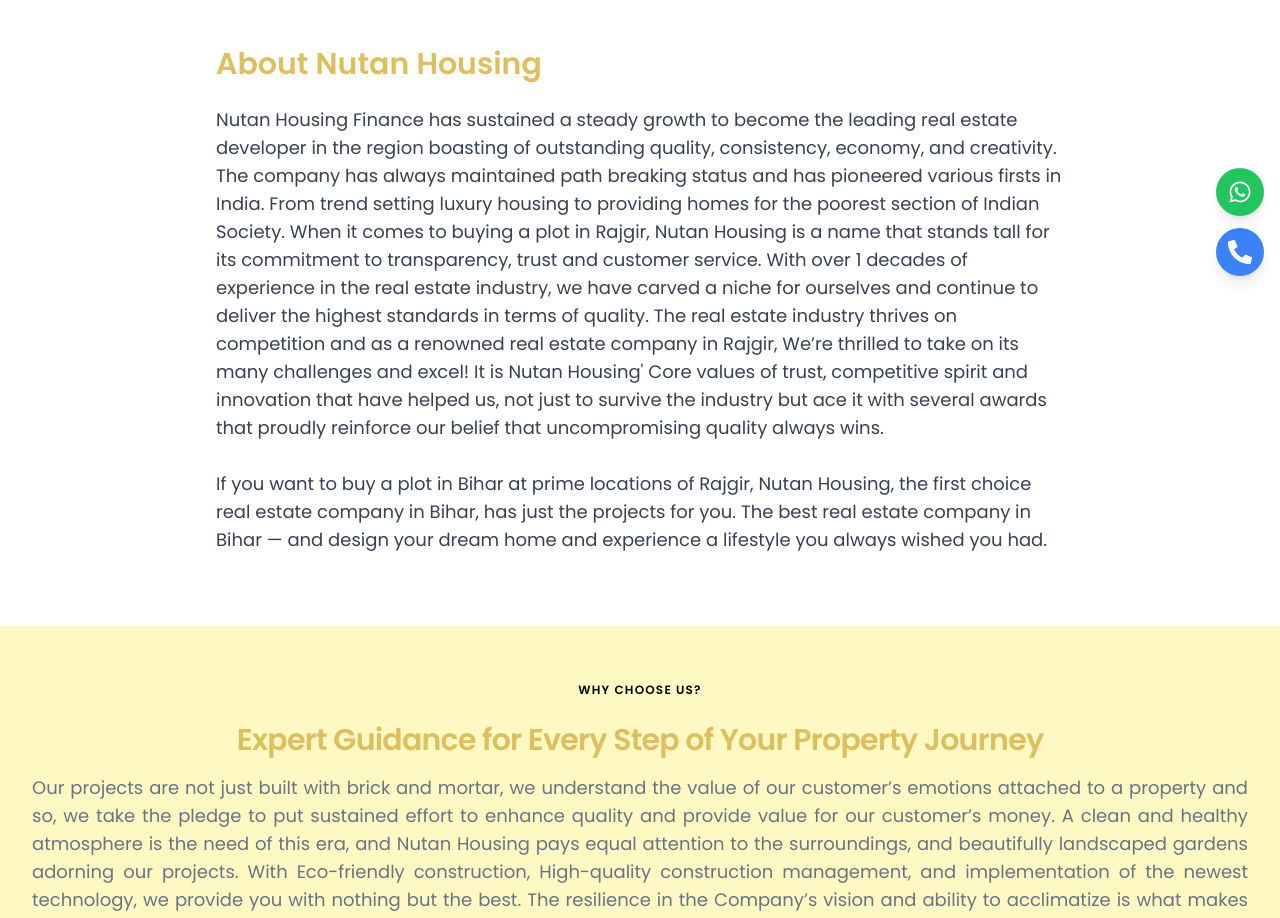
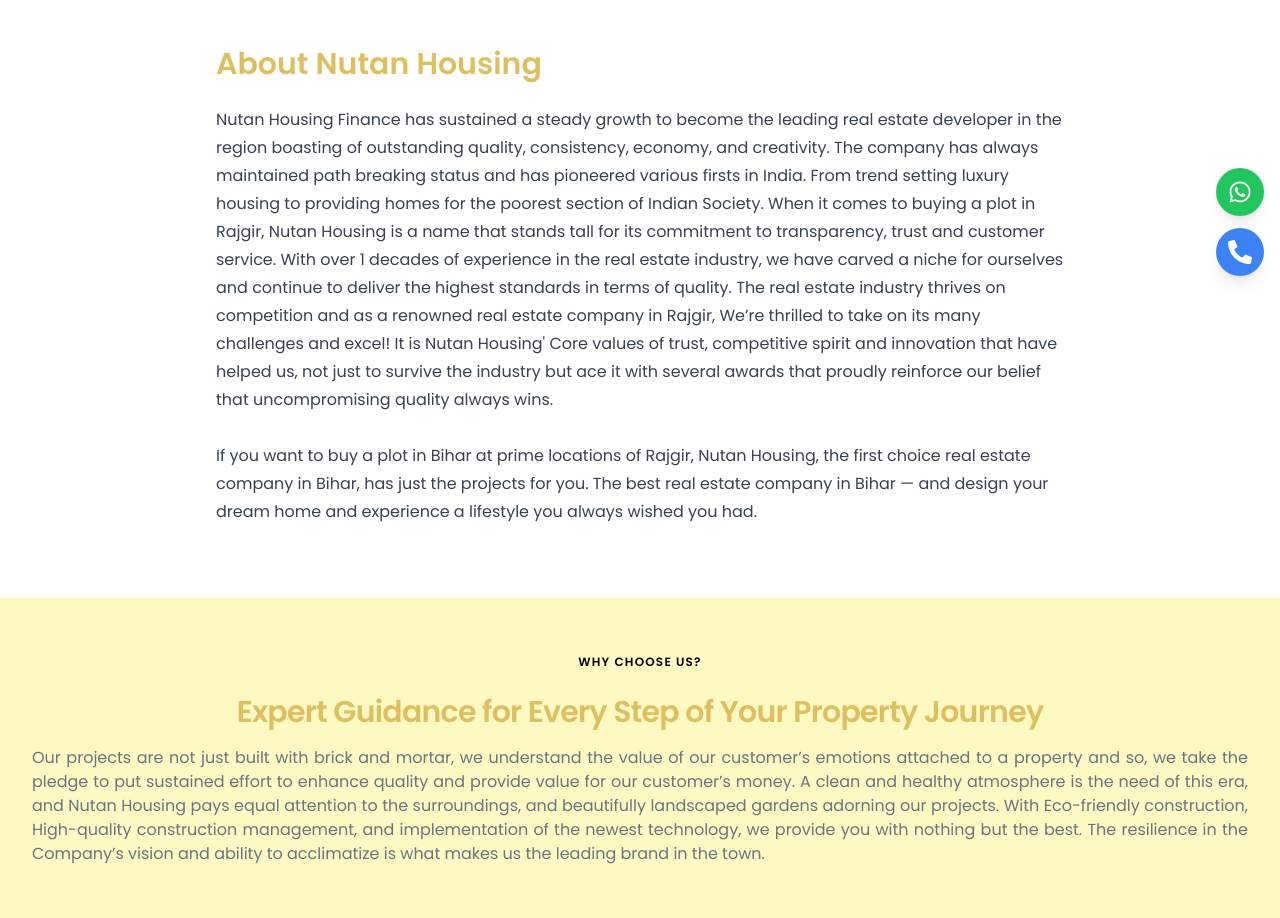
Before and after one commit to meaviishek/Nutan-Housing, a React (Vite) app in the folder Frontend/: page /about in a window 1280 px wide. Shown: the part 508-1426 px from the top of the page. Built offline with nearby package versions, Linux system fonts and the light colour scheme.

Commit message:
first commit

```diff
--- a/Frontend/src/components/pages/About.jsx
+++ b/Frontend/src/components/pages/About.jsx
@@ -16,7 +16,7 @@
     {/* About Us Content Section */}
     <div className="max-w-4xl mx-auto py-12  px-6">
         <h2 className="text-2xl lg:text-3xl font-semibold mb-6 text-primary">About Nutan Housing</h2>
-        <p className="text-lg text-gray-700 leading-7 mb-6">
+        <p className="text-md text-gray-700 leading-7 mb-6">
         Nutan Housing Finance has sustained a steady growth to become the leading real estate developer in the region boasting of outstanding quality, consistency, economy, and creativity. The company has always maintained path breaking status and has pioneered various firsts in India. From trend setting luxury housing to providing homes for the poorest section of Indian Society. When it comes to buying a plot in Rajgir, Nutan Housing is a name that stands tall for its commitment to transparency, trust and customer service. With over 1 decades of experience in the real estate industry, we have carved a niche for ourselves and continue to deliver the highest standards in terms of quality. The real estate industry thrives on competition and as a renowned real estate company in Rajgir, We’re thrilled to take on its many challenges and excel! It is Nutan Housing' Core values of trust, competitive spirit and innovation that have helped us, not just to survive the industry but ace it with several awards that proudly reinforce our belief that uncompromising quality always wins.
 <br/><br/>
 If you want to buy a plot in Bihar at prime locations of Rajgir, Nutan Housing, the first choice real estate company in Bihar, has just the projects for you. The best real estate company in Bihar — and design your dream home and experience a lifestyle you always wished you had.
@@ -38,7 +38,7 @@
                   <p className="font-heading mt-2 text-primary text-2xl lg:text-3xl leading-8 font-semibold tracking-tight  sm:text-4xl">
                     Expert Guidance for Every Step of Your Property Journey
                   </p>
-                  <p className="mt-4 max-w-10xl text-lg text-justify  font-poppins text-gray-500 lg:mx-auto">
+                  <p className="mt-4 max-w-10xl text-md text-justify  font-poppins text-gray-500 lg:mx-auto">
                     Our projects are not just built with brick and mortar, we understand the value of our customer’s emotions attached to a property and so, we take the pledge to put sustained effort to enhance quality and provide value for our customer’s money.
 
                     A clean and healthy atmosphere is the need of this era, and Nutan Housing pays equal attention to the surroundings, and beautifully landscaped gardens adorning our projects.
--- a/Frontend/src/components/pages/Home.jsx
+++ b/Frontend/src/components/pages/Home.jsx
@@ -75,7 +75,7 @@
       <section className="bg-yellow-100 py-12 text-center">
         <div className="container mx-auto">
           <h2 className="text-2xl lg:text-3xl font-bold text-primary mb-6">Nutan Housing: Building Dreams into Reality</h2>
-          <p className="text-lg text-gray-700 max-w-4xl mx-auto">Nutan Housing Finance offers luxury homes for reasonable costs, excellent customer care, and high satisfaction. We believe everyone deserves their dream home or business. From sustainable living spaces to exceptional amenities, Nutan Housing Finance ensures a smart, comfortable lifestyle.</p>
+          <p className="text-md text-gray-700 max-w-4xl mx-auto">Nutan Housing Finance offers luxury homes for reasonable costs, excellent customer care, and high satisfaction. We believe everyone deserves their dream home or business. From sustainable living spaces to exceptional amenities, Nutan Housing Finance ensures a smart, comfortable lifestyle.</p>
         </div>
       </section>
 
@@ -99,7 +99,7 @@
       <section className=" bg-yellow-100 py-12" id="nutan-housing">
             <div className="container mx-auto text-center">
                 <h2 className="text-2xl lg:text-3xl font-bold text-primary mb-6">Our Expertise</h2>
-                <p className=" text-lg text-gray-700 max-w-4xl mx-auto">
+                <p className=" text-md text-gray-700 max-w-4xl mx-auto">
                 Experience a seamless process of acquiring your dreamland, as our knowledgeable team assists you in finding the perfect piece of land that meets your preferences and requirements. Whether you're looking to make the most of your current property or embark on a new land-buying journey, our comprehensive services ensure you receive the support and expertise needed to unleash the full potential of your land investment or build the house of your dreams.
                 </p>
 
--- a/Frontend/src/components/pages/ProjectDetails.jsx
+++ b/Frontend/src/components/pages/ProjectDetails.jsx
@@ -254,7 +254,7 @@
       <div className="grid grid-cols-2 sm:grid-cols-3 md:grid-cols-4 gap-4">
         {project.neighbours.map((neighbour, index) => (
           <div key={index} className="border p-4 rounded-lg shadow-md hover:scale-105 transition-all duration-500">
-            <h3 className="text-xl font-semibold mb-2">{neighbour.name}</h3>
+            <h3 className="text-md font-semibold mb-2">{neighbour.name}</h3>
             {/* <p className="text-gray-600">Location: {neighbour.location}</p> */}
             <p className="text-gray-600">Distance: {neighbour.distance}</p>
           </div>
```
